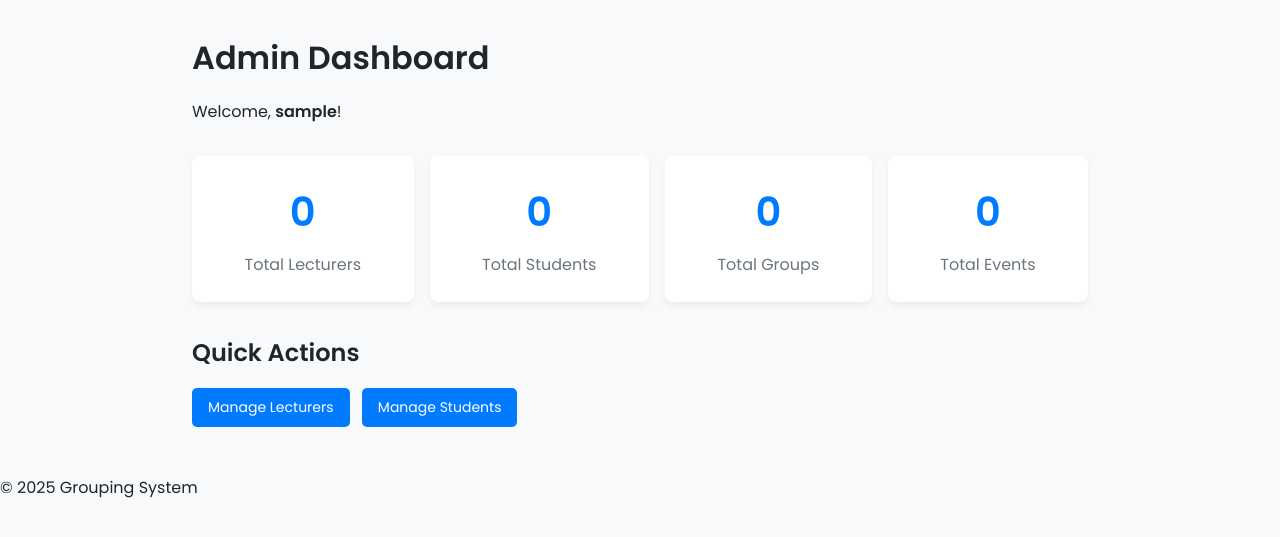
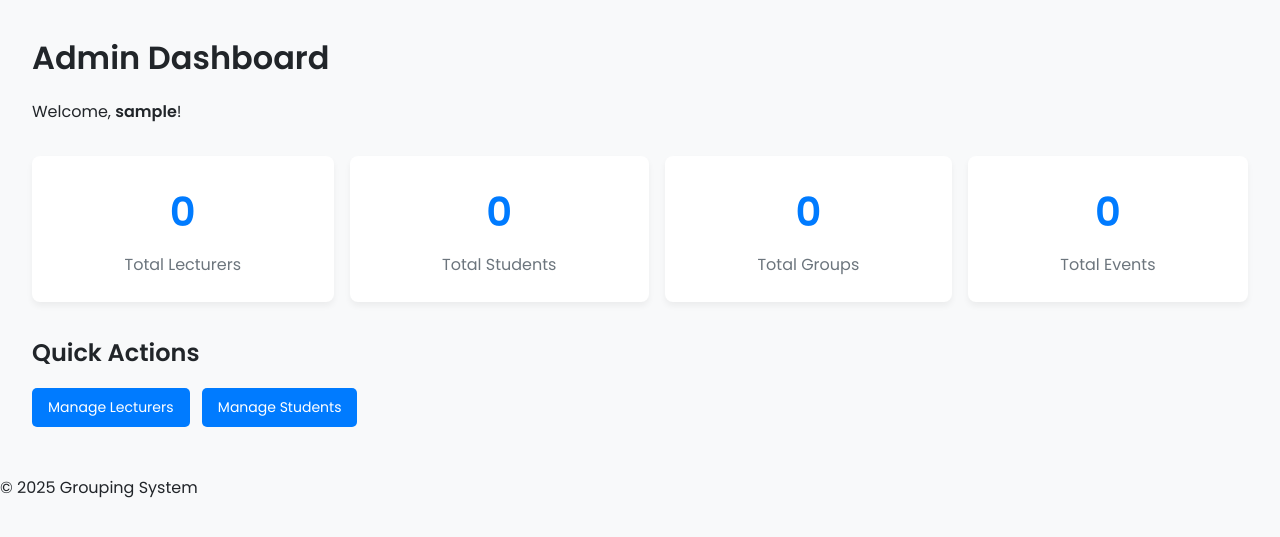
Before and after one commit to Henry-Hilton/Grouping-System, a PHP site: page /admin/index.php in a window 1280 px wide. Shown: the part 26-563 px from the top of the page. Run offline with PHP 8.4, Linux system fonts and the light colour scheme; the visitor is signed in with stand-in values (Sample User, id 1); data that the repository does not hold is empty; some libraries are stand-ins or nearby versions.

Commit message:
style: Make main layout full-width
Updates the .container class to use 100% max-width. This changes the design from a fixed-width centered layout to a full-width layout that uses all available screen space.

```diff
--- a/assets/css/style.css
+++ b/assets/css/style.css
@@ -18,7 +18,7 @@ body {
 
 /* --- Layout & Typography --- */
 .container {
-    max-width: 960px;
+    max-width: 100%;
     margin: 0 auto;
     padding: 32px;
 }
```
